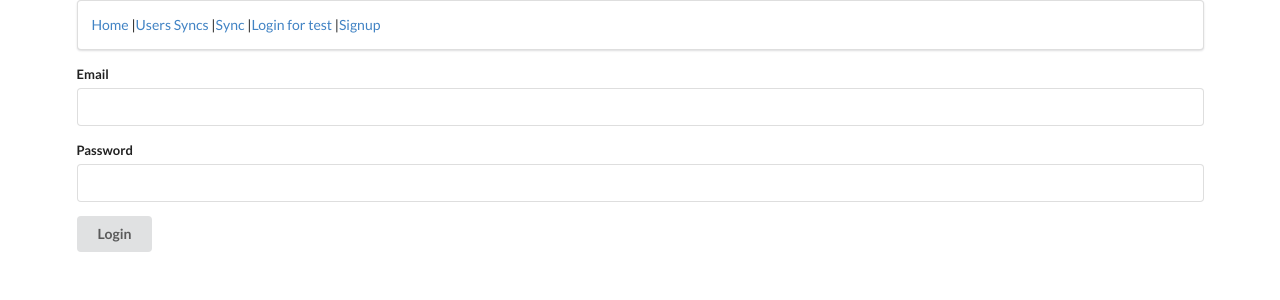
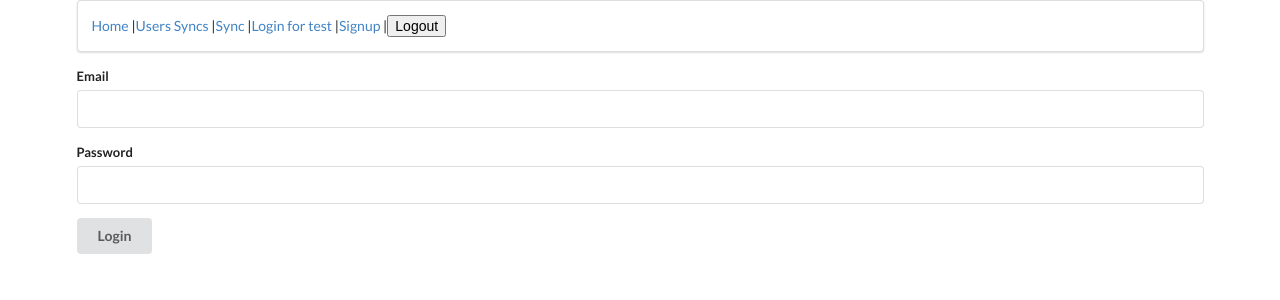
Before and after one commit to ang-lam/sync_me, a React (Create React App) app: page / in a window 1280 px wide. Shown: the top 300 px of the page. Built offline with nearby package versions, Linux system fonts and the light colour scheme; no server answers.

Commit message:
changed navbar to class comp and imported action

```diff
--- a/src/components/NavBar.js
+++ b/src/components/NavBar.js
@@ -1,16 +1,30 @@
-import React from 'react'
+import React, { Component } from 'react';
 import { Link } from 'react-router-dom'
+import { connect } from 'react-redux'
+import { logoutUser } from '../actions/usersActions'
 
-const NavBar = () => {
+class NavBar extends Component {
+    handleClick = e => {
+        e.preventDefault()
+        //remove token from localStorage
+        localStorage.removeItem('token')
+        //remove user object from redux store
+        this.props.logoutUser()
+    }
+
+    render(){
         return (
             <div className="ui segment">
                 <Link to='/home'>Home</Link> |
                 <Link to='/syncs'>Users Syncs</Link> |
                 <Link to='/connect'>Sync</Link> |
                 <Link to='/'>Login for test</Link> |
-            <Link to='/signup'>Signup</Link>
+                <Link to='/signup'>Signup</Link> |
+                <button onClick={this.handleClick}>Logout</button>
             </div>
         )
     }
 
-export default NavBar
+}
+
+export default connect(null, { logoutUser })(NavBar)
```
Lines whose indentation alone changed are shown as unchanged.
